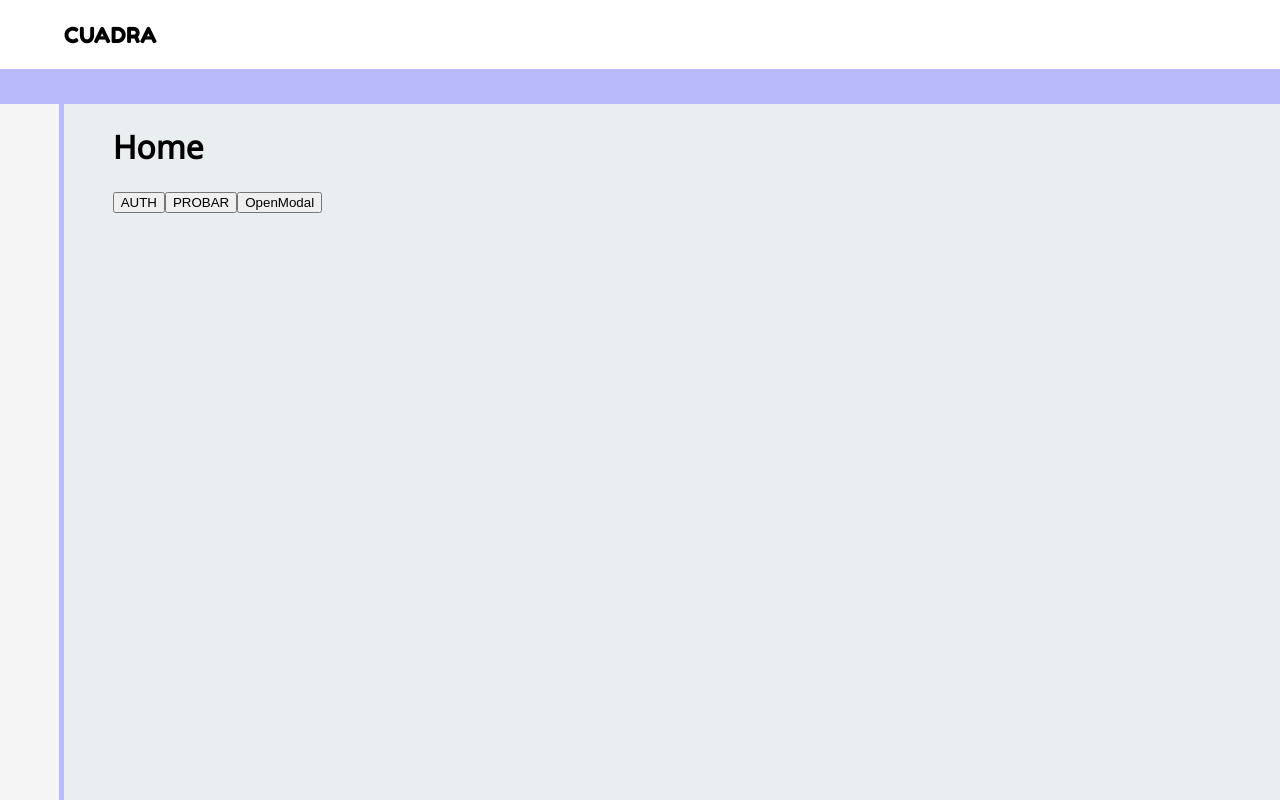
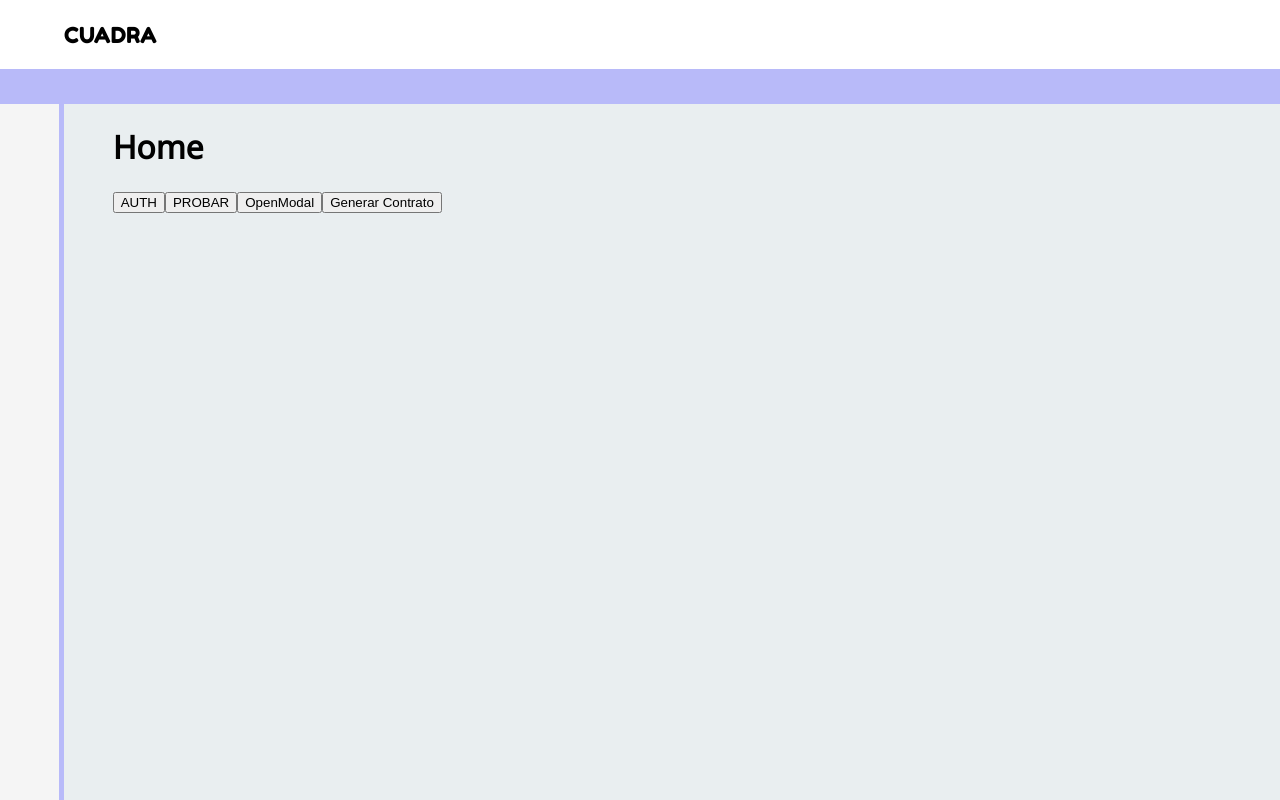
Before and after one commit to cabreraTDP/cuadra-app2, a React (Create React App) app: page /app/home in a window 1280 px wide. Built offline with nearby package versions, Linux system fonts and the light colour scheme; no server answers; some icons are missing.

Commit message:
implementacion ejemplo para generar contratos

```diff
--- a/src/Components/Modules/Home.js
+++ b/src/Components/Modules/Home.js
@@ -1,10 +1,29 @@
-import { useState } from 'react'
+import { useEffect, useState } from 'react'
 import store from '../../state/store'
 import * as actions from '../../state/actions/auth_actions'
 import { Modal } from '../Modal'
+import { Post } from '../../utils/axiosUtils'
+import { findAllByTestId } from '@testing-library/dom'
 
 const Home = () => {
-  const [modalOpen, setModalOpen] = useState(false)
+  const [modalOpen, setModalOpen] = useState(false);
+  const [url, setURL] = useState();
+  const [loadingContrato, setLoadingContrato] = useState(false)
+
+  const generarContrato = async() => {
+    setLoadingContrato(true);
+    const link = document.createElement('a');
+    link.download = 'contrato.pdf';
+    link.target = "_blank";
+    const answer = await Post('/trabajadores/crearContrato',{mensaje:'POR FIIN'});
+    const buffer = answer.data.data.data;
+    const decodedBuffer = new Uint8Array(buffer);
+    const blob = new Blob([decodedBuffer], {type: 'application/pdf'})
+    link.href = URL.createObjectURL(blob);
+    link.click();
+    URL.revokeObjectURL(link.href);
+    setLoadingContrato(false);
+  }
 
   return (
     <div>
@@ -12,6 +31,13 @@ const Home = () => {
       <button onClick={() => store.dispatch(actions.login())}>AUTH</button>
       <button onClick={() => store.dispatch(actions.prueba())}>PROBAR</button>
       <button onClick={() => setModalOpen(true)}>OpenModal</button>
+
+      {loadingContrato ?
+        <h3>Cargando contrato...</h3> :
+        <button onClick={() => generarContrato()}>Generar Contrato</button>
+      }
+
+
       <Modal open={modalOpen} setOpen={setModalOpen}>
         <h2>Eleazar</h2>
         <label for="">Name</label>
```
